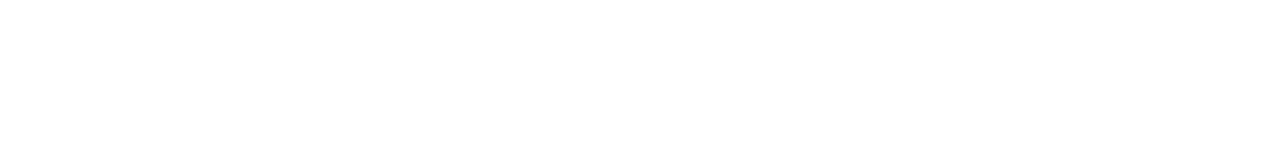
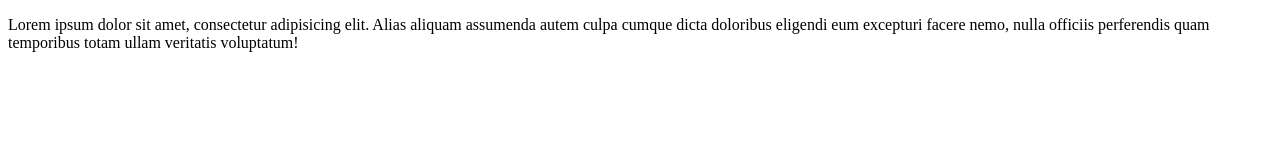
Before and after one commit to CoffeeMensch/Hillel-home-work-task-10, a plain HTML site: page index.html in a window 1280 px wide. Drawn offline with Linux system fonts and the light colour scheme.

Commit message:
Add text to index.html

```diff
--- a/index.html
+++ b/index.html
@@ -5,6 +5,10 @@
     <title>Title</title>
 </head>
 <body>
-
+    <p>
+        Lorem ipsum dolor sit amet, consectetur adipisicing elit.
+        Alias aliquam assumenda autem culpa cumque dicta doloribus eligendi eum excepturi facere nemo,
+        nulla officiis perferendis quam temporibus totam ullam veritatis voluptatum!
+    </p>
 </body>
 </html>
```
